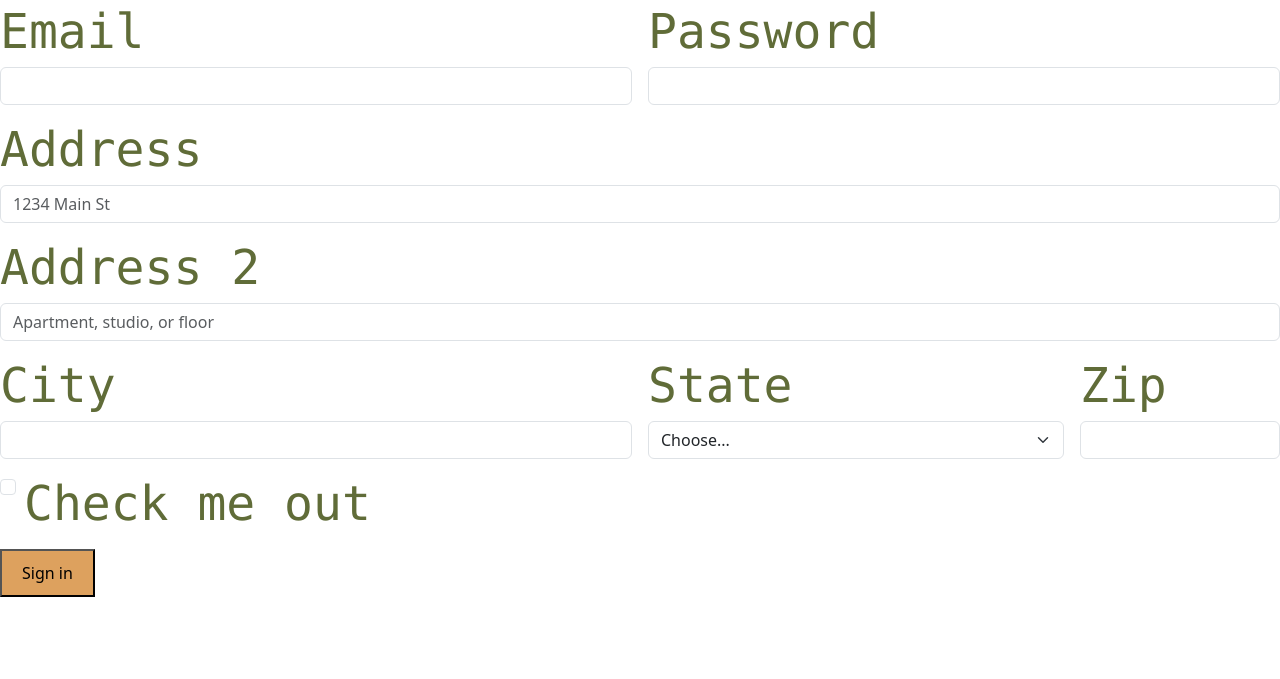
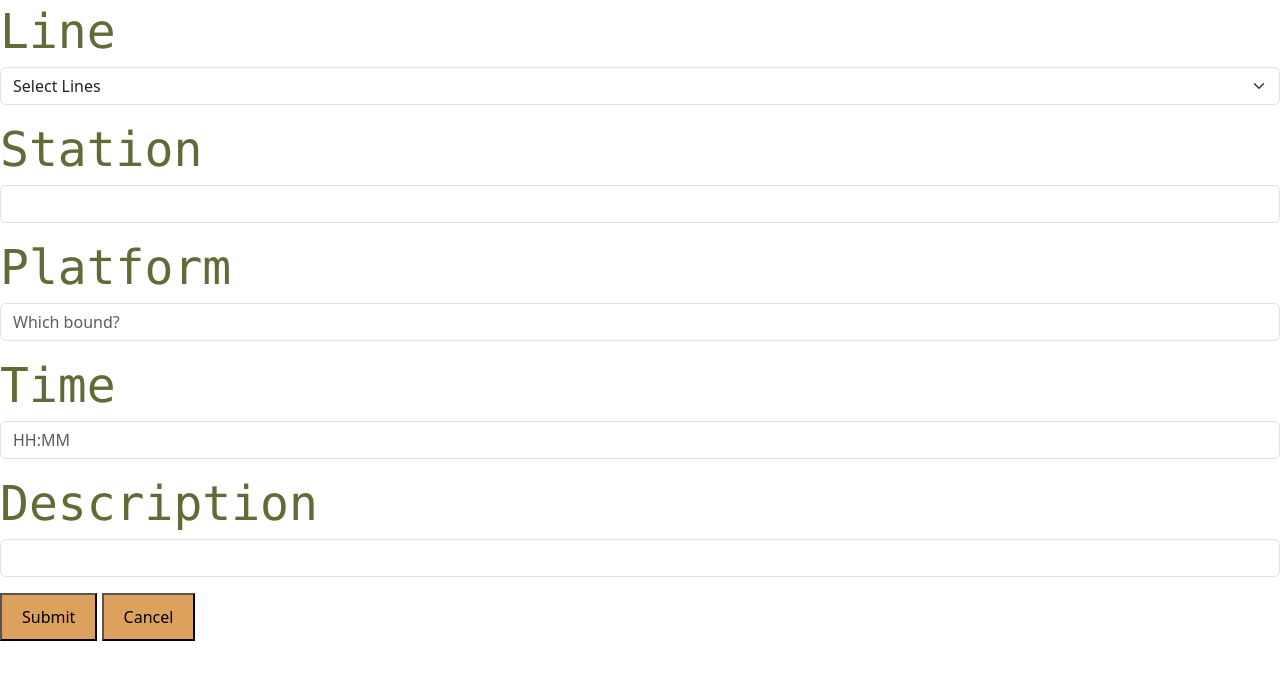
Before and after one commit to sparkll1/TrainTracker, a website: page integratedWebserver/Public/addReport.html in a window 1280 px wide. Shown: the part 53-732 px from the top of the page. Drawn offline with nearby package versions, Linux system fonts and the light colour scheme.

```diff
--- a/integratedWebserver/Public/addReport.html
+++ b/integratedWebserver/Public/addReport.html
@@ -13,47 +13,40 @@
   </div>
 
   <form class="row g-3">
-    <div class="col-md-6">
-      <label for="inputEmail4" class="form-label">Email</label>
-      <input type="email" class="form-control" id="inputEmail4">
+    <div >
+
+      <label for="inputLine" class="form-label">Line</label>
+      <select class="form-select" aria-label="Default select example">
+        <option selected>Select Lines</option>
+        <option value="1">Red</option>
+        <option value="2">Blue</option>
+        <option value="3">Brown</option>
+        <option value="4">Green</option>
+        <option value="5">Orange</option>
+      </select>
+
     </div>
-    <div class="col-md-6">
-      <label for="inputPassword4" class="form-label">Password</label>
-      <input type="password" class="form-control" id="inputPassword4">
+    <div >
+      <label for="inputStation" class="form-label">Station</label>
+      <input type="text" class="form-control" id="inputStation">
     </div>
+    <div >
+      <label for="inputPlatform" class="form-label">Platform</label>
+      <input type="text" class="form-control" id="inputPlatform" placeholder="Which bound?">
+    </div>
+    <div >
+      <label for="inputTime" class="form-label">Time</label>
+      <input type="text" class="form-control" id="inputTime" placeholder="HH:MM">
+    </div>
+    <div >
+      <label for="inputDescription" class="form-label">Description</label>
+      <input type="text" class="form-control" id="inputDescription">
+    </div>
+
+
     <div class="col-12">
-      <label for="inputAddress" class="form-label">Address</label>
-      <input type="text" class="form-control" id="inputAddress" placeholder="1234 Main St">
-    </div>
-    <div class="col-12">
-      <label for="inputAddress2" class="form-label">Address 2</label>
-      <input type="text" class="form-control" id="inputAddress2" placeholder="Apartment, studio, or floor">
-    </div>
-    <div class="col-md-6">
-      <label for="inputCity" class="form-label">City</label>
-      <input type="text" class="form-control" id="inputCity">
-    </div>
-    <div class="col-md-4">
-      <label for="inputState" class="form-label">State</label>
-      <select id="inputState" class="form-select">
-        <option selected>Choose...</option>
-        <option>...</option>
-      </select>
-    </div>
-    <div class="col-md-2">
-      <label for="inputZip" class="form-label">Zip</label>
-      <input type="text" class="form-control" id="inputZip">
-    </div>
-    <div class="col-12">
-      <div class="form-check">
-        <input class="form-check-input" type="checkbox" id="gridCheck">
-        <label class="form-check-label" for="gridCheck">
-          Check me out
-        </label>
-      </div>
-    </div>
-    <div class="col-12">
-      <button type="submit" class="button">Sign in</button>
+      <button type="submit" class="button">Submit</button>
+      <button class="button">Cancel</button>
     </div>
   </form>
 
```
Also changed, not shown: integratedWebserver/Public/viewReport.html (+41 -43 lines).
